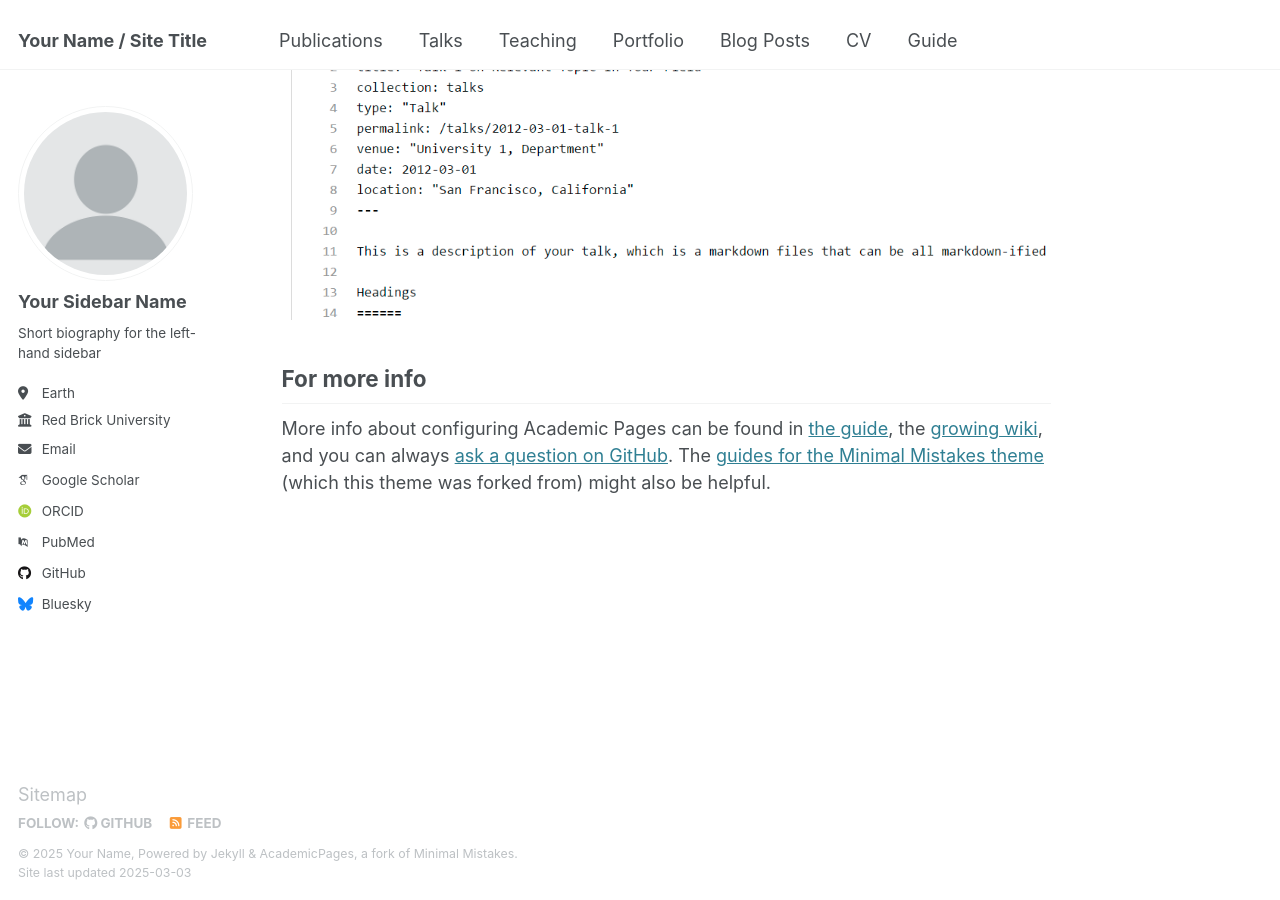
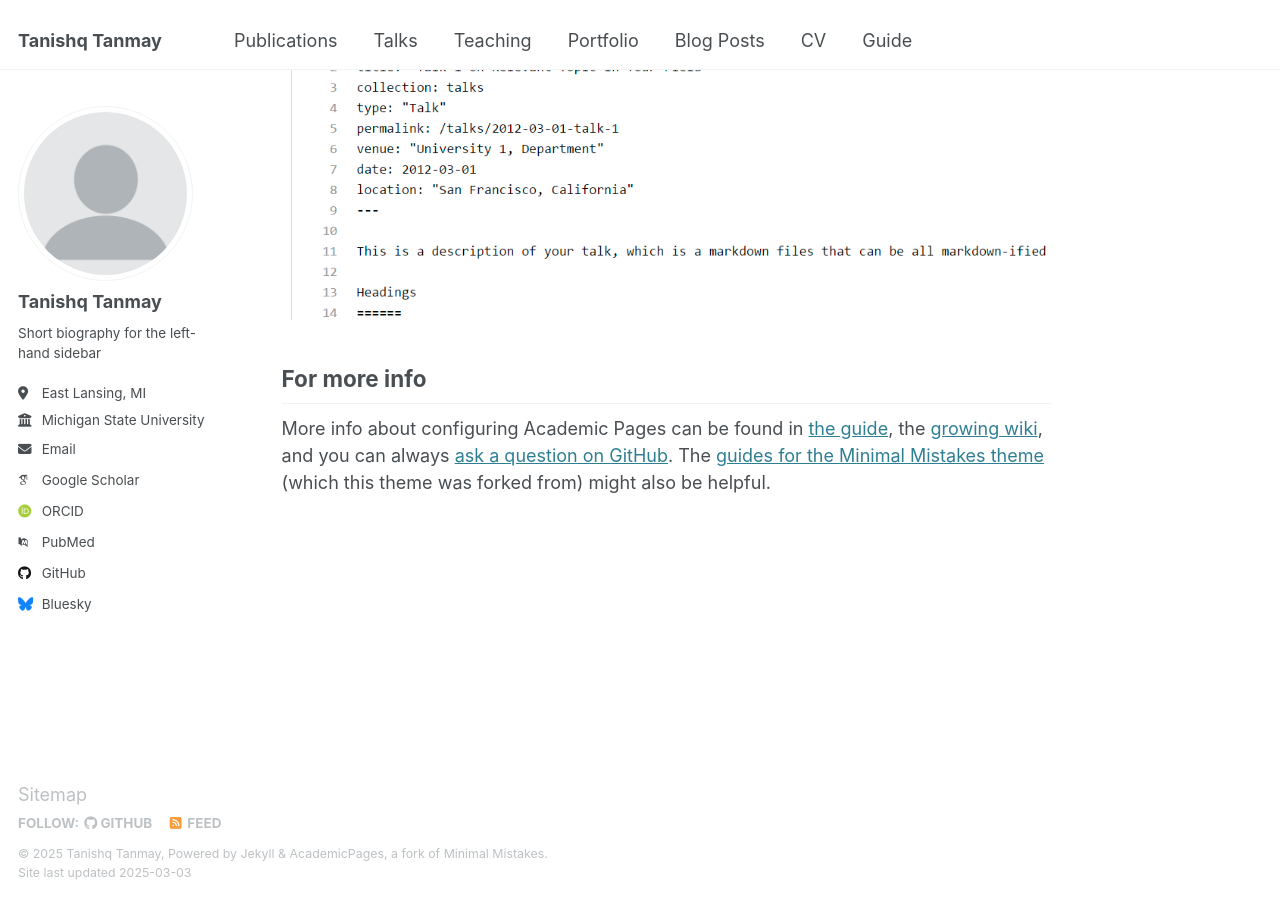
Before and after one commit to tanishq51099/tanishq51099.github.io, a Jekyll site: the page built from _pages/about.md, in a window 1280 px wide and 900 px high, scrolled down 2642 px. Built offline with Jekyll 4.4.1, drawn with Linux system fonts in a browser that asks for light colours; some web fonts are replaced.

Commit message:
Update _config.yml

```diff
--- a/_config.yml
+++ b/_config.yml
@@ -9,9 +9,9 @@
 # Basic Site Settings
 locale                   : "en-US"
 site_theme               : "default"
-title                    : "Your Name / Site Title"
+title                    : "Tanishq Tanmay"
 title_separator          : "-"
-name                     : &name "Your Name"
+name                     : &name "Tanishq Tanmay"
 description              : &description "personal description"
 url                      : https://academicpages.github.io # the base hostname & protocol for your site e.g. "https://[your GitHub username].github.io"
 baseurl                  : "" # the subpath of your site, e.g. "/blog"
@@ -23,13 +23,13 @@ repository               : "academicpages/academicpages.github.io"
 author:
   # Biographic information
   avatar           : "profile.png"
-  name             : "Your Sidebar Name"
-  pronouns         : # example: "she/her"
+  name             : "Tanishq Tanmay"
+  pronouns         : # example: "he/him"
   bio              : "Short biography for the left-hand sidebar"
-  location         : "Earth"
-  employer         : "Red Brick University"
+  location         : "East Lansing, MI"
+  employer         : "Michigan State University"
   uri              : # URL
-  email            : "none@example.org"
+  email            : "tanishq51099@gmail.com"
 
   # Academic websites
   arxiv            : # URL - Update with the correct link to your profile
```
